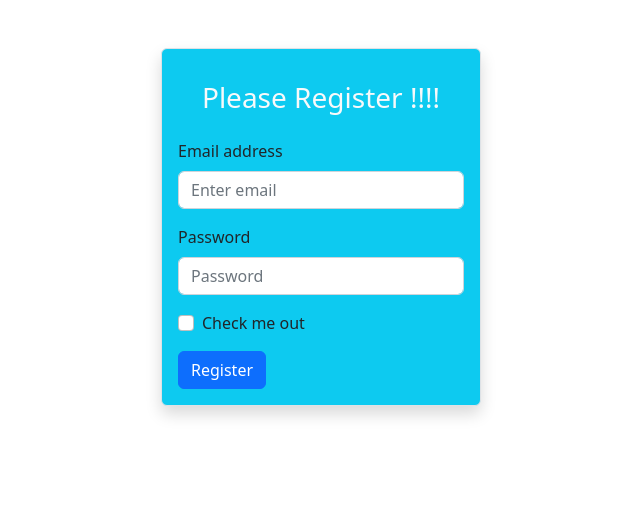
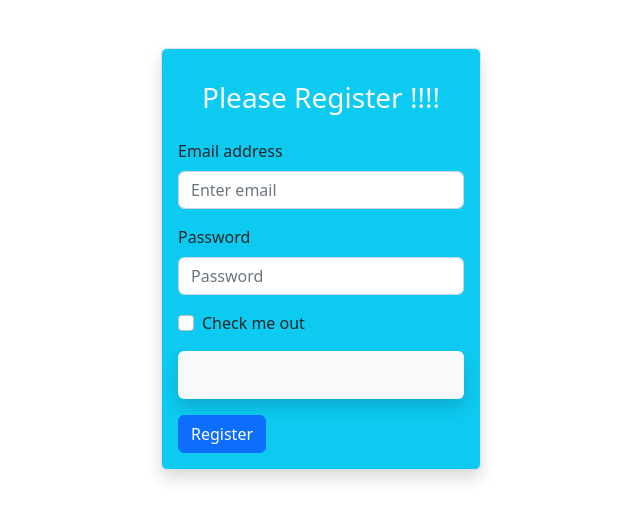
Before and after one commit to najmusskb/email-password-login-page, a React (Create React App) app: page / in a window 1280 px wide. Shown: the top 520 px of the page, without its empty margins (319-959 px from the left). Built offline with nearby package versions, Linux system fonts and the light colour scheme.

Commit message:
login page solve

```diff
--- a/src/components/login/RegisterReactbootstrap.js
+++ b/src/components/login/RegisterReactbootstrap.js
@@ -10,11 +10,14 @@ const auth = getAuth (app)
 const RegisterReactbootstrap = () => {
 
   const [passwordError, setPasswordError ]= useState('');
+  const [success , setSuccess]=useState(false)
     const HandleSubmit =(event)=>{
+      setSuccess(false)
         event.preventDefault();
+        const form = event.target;
     // console.log(event.target.email.value);
-    const email=event.target.email.value;
-    const  password=event.target.password.value;
+    const email=form.email.value;
+    const  password=form.password.value;
     console.log(email,password);
 
     if(!/(?=.*[A-Z].*[A-Z])/.test(password)){
@@ -37,9 +40,12 @@ const RegisterReactbootstrap = () => {
     .then( result => {
         const user=result.user
         console.log(user)
+        setSuccess(true)
+        form.reset();
     })
     .catch(error=>{
         console.error("error",error);
+        setPasswordError(error.message);
     })
     }
     return (
@@ -58,8 +64,8 @@ const RegisterReactbootstrap = () => {
         <Form.Check type="checkbox" label="Check me out" />
       </Form.Group>
 
-      <p className='text-danger'>{passwordError}</p>
-
+      <p className=' text-danger  bg-light  p-4  shadow  rounded '>{passwordError}</p>
+      {success && <p className='text-success'> User Create a SuccessFully </p>}
       <Button variant="primary" type="submit">
         Register
       </Button>
```
